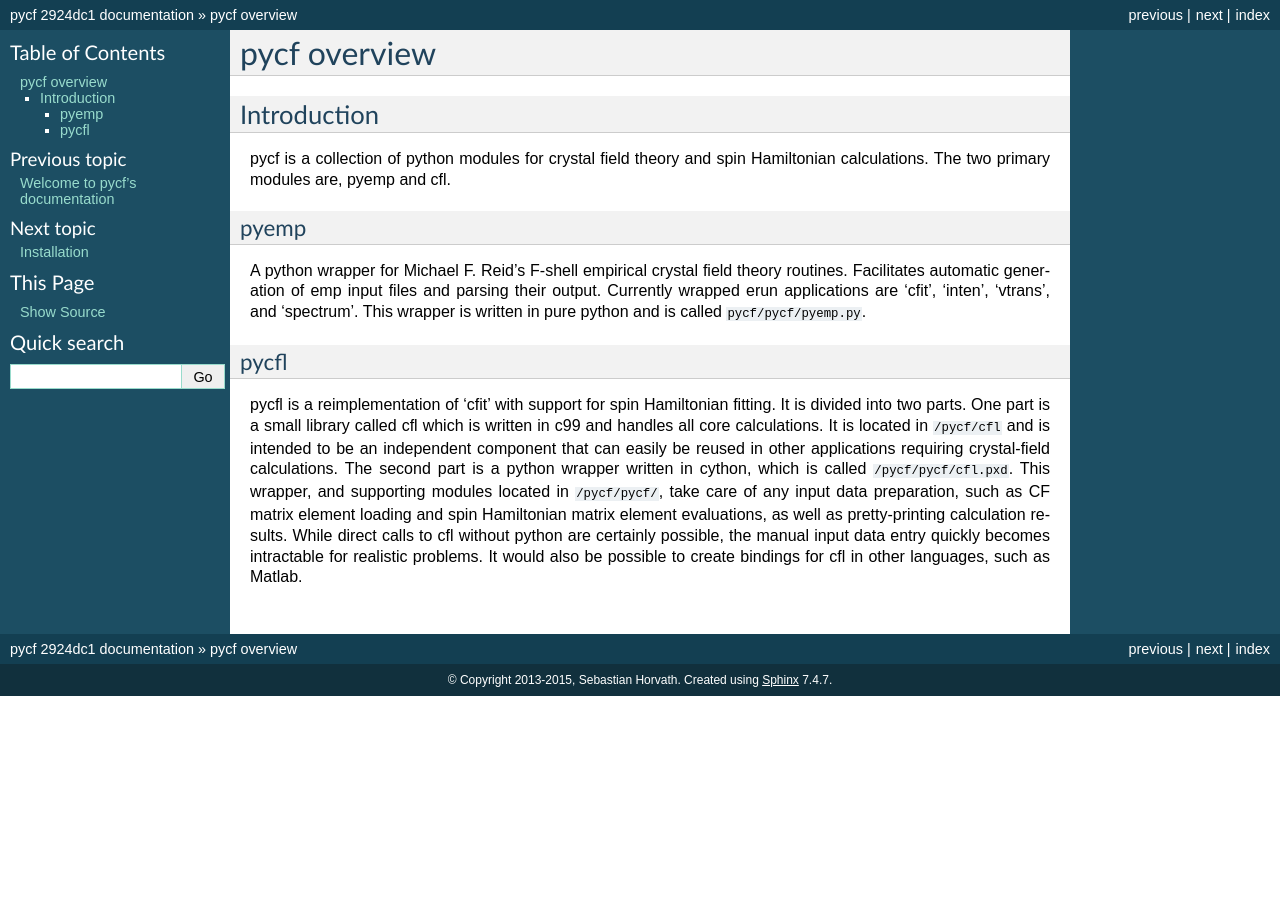
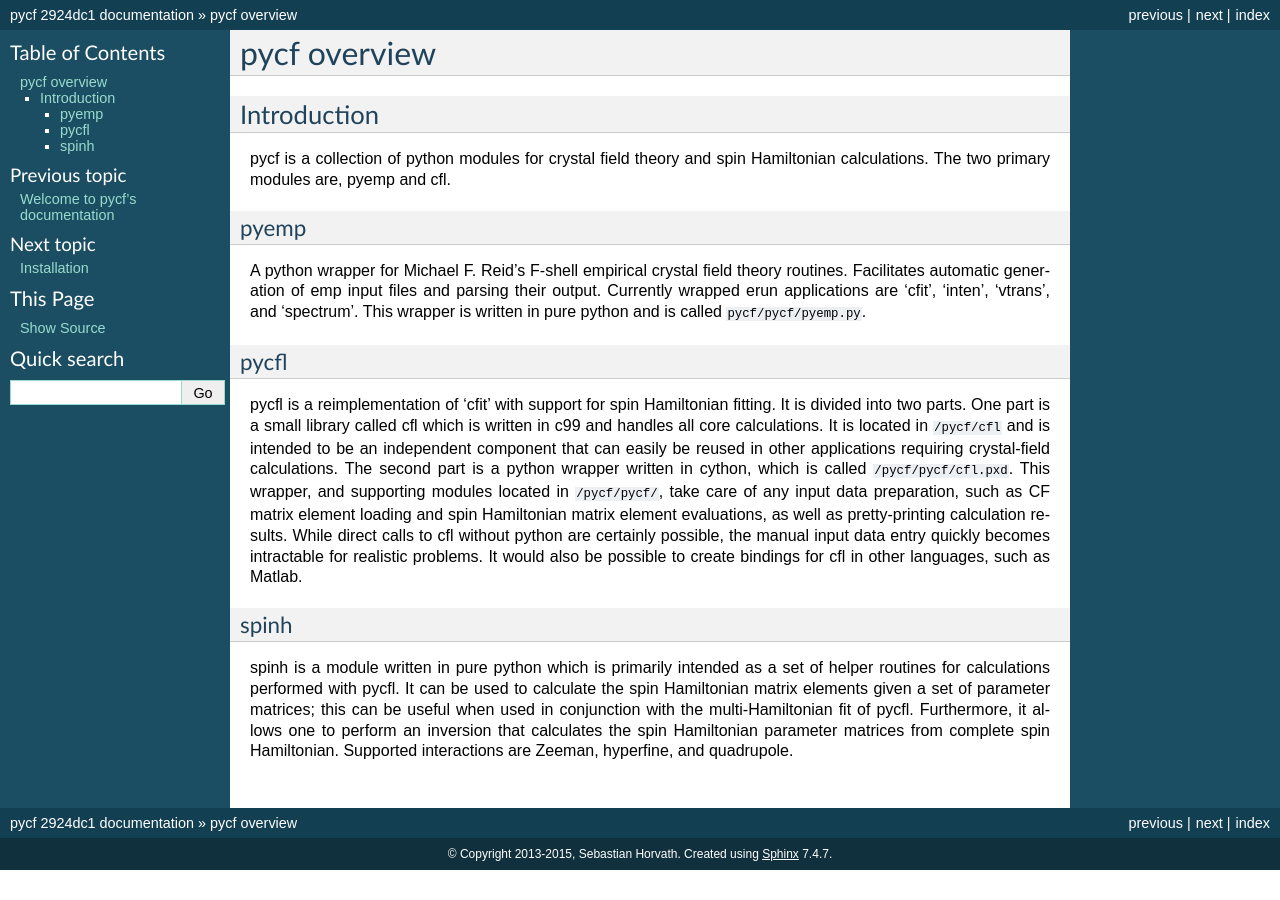
Before and after one commit to mikereidnz/pycf, a Sphinx documentation site: the page built from doc/overview.rst, in a window 1280 px wide. Built offline with Sphinx 7.4.7, drawn with Linux system fonts in a browser that asks for light colours; formulas are drawn with MathJax 3.

Commit message:
Documentation tidy up.

```diff
--- a/doc/index.rst
+++ b/doc/index.rst
@@ -12,6 +12,7 @@ Welcome to pycf's documentation
   overview
   install
   pyemp
+  spinh
   reference
   gpc_installation
   emp_lapack
--- a/doc/overview.rst
+++ b/doc/overview.rst
@@ -32,3 +32,14 @@ pretty-printing calculation results.  While direct calls to cfl without python
 are certainly possible, the manual input data entry quickly becomes intractable
 for realistic problems.  It would also be possible to create bindings for cfl in
 other languages, such as Matlab.
+
+spinh
+~~~~~
+
+spinh is a module written in pure python which is primarily intended as a set of
+helper routines for calculations performed with pycfl. It can be used to
+calculate the spin Hamiltonian matrix elements given a set of parameter
+matrices; this can be useful when used in conjunction with the multi-Hamiltonian
+fit of pycfl.  Furthermore, it allows one to perform an inversion that
+calculates the spin Hamiltonian parameter matrices from complete spin
+Hamiltonian.  Supported interactions are Zeeman, hyperfine, and quadrupole.
```
Also changed, not shown: doc/reference.rst (+17 -6 lines), doc/spinh.rst (+29 -40 lines).
